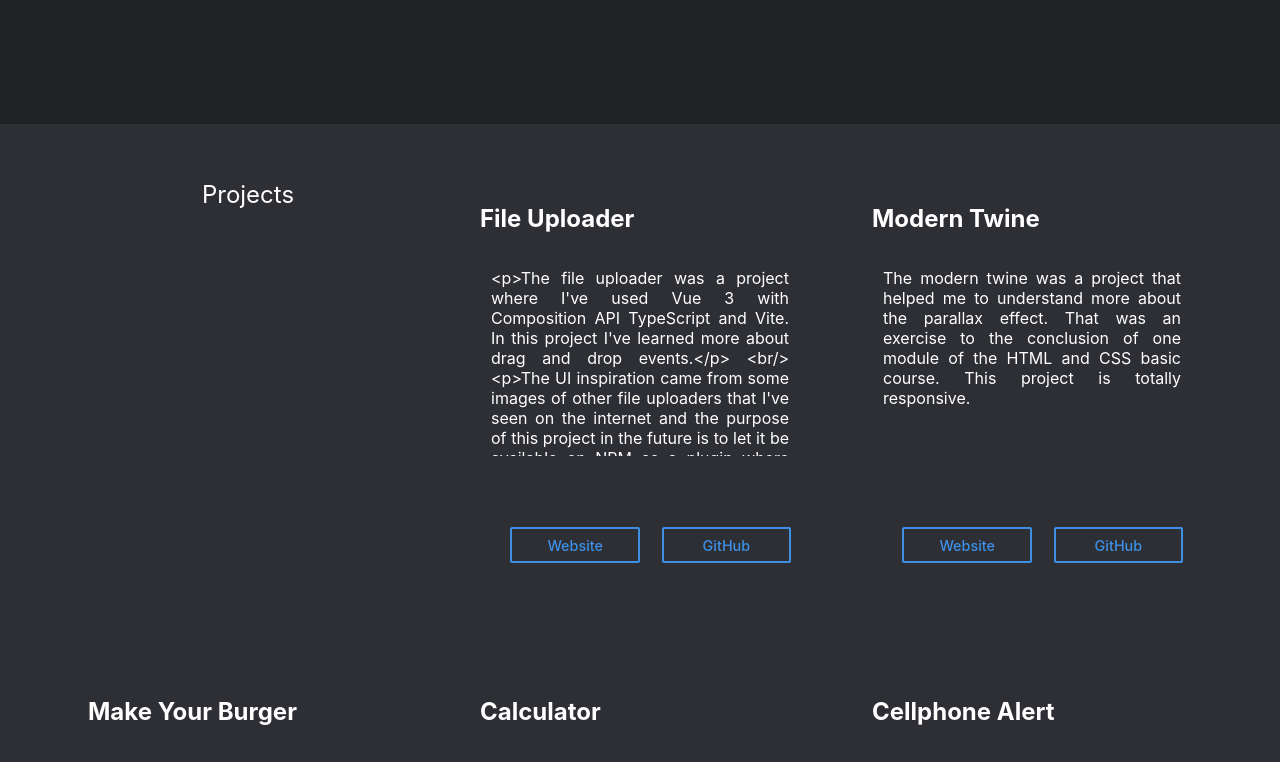
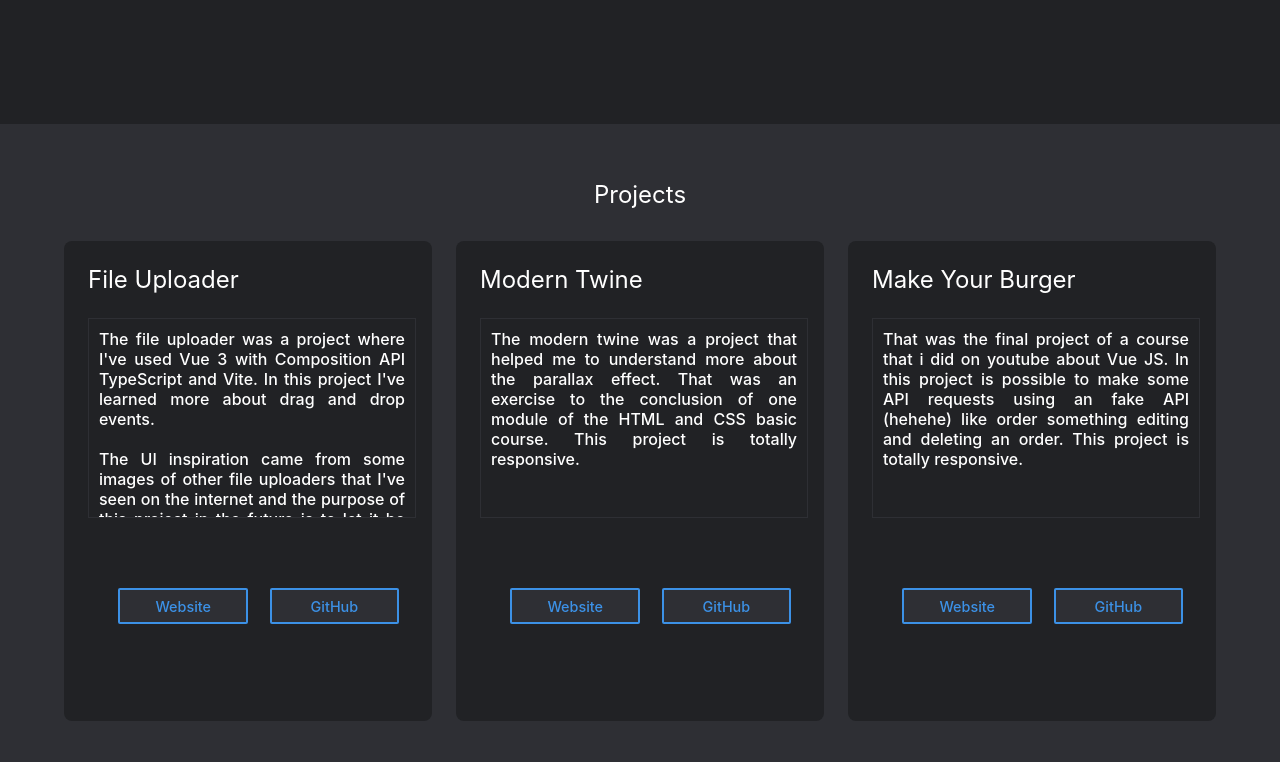
Before and after one commit to italoknd/portfolio, a Vue app in the folder my-portfolio/: page / in a window 1280 px wide. Shown: the part 1400-2162 px from the top of the page. Built offline with nearby package versions, Linux system fonts and the light colour scheme.

Commit message:
importing notification component and refactoring the component

```diff
--- a/my-portfolio/src/components/MyProjects.vue
+++ b/my-portfolio/src/components/MyProjects.vue
@@ -1,16 +1,33 @@
 <template>
+  <div>
     <section id="projects">
+      <h1 class="section-header">Projects</h1>
       <div class="main-projects-container">
-      <h1 class="section-header">Projects</h1>
-      <div id="projects-container" v-for="(card, index) in cards" :key="index">
-        <div class="projects-box" id="project-1">
-          <h2 id="header-title">{{ card.project_title }}</h2>
-          <p class="desc-project">
-            {{ card.short_description }}
-          </p>
+        <div
+          id="projects-container"
+          v-for="(card, index) in cards"
+          :key="index"
+        >
+          <div class="project-box" id="project">
+            <h2>{{ card.project_title }}</h2>
+            <p v-html="card.short_description" class="desc-project" />
             <div class="btn-container">
-            <a :href="card.quick_access_link" rel="next" target="_blank">
-              <button class="project-btn">Website</button>
+              <a
+                :href="
+                  !card.has_access_link ? '#projects' : card.quick_access_link
+                "
+                rel="next"
+                :target="!card.has_access_link ? '_self' : '_blank'"
+                @click="checkIfHasAccessLink(card.has_access_link)"
+              >
+                <button
+                  class="project-btn"
+                  :class="
+                    !card.has_access_link ? 'not-allowed' : 'cursor-pointer'
+                  "
+                >
+                  Website
+                </button>
               </a>
               <a :href="card.project_on_github" rel="next" target="_blank">
                 <button class="project-btn">GitHub</button>
@@ -20,11 +37,25 @@
         </div>
       </div>
     </section>
+
+    <Notification v-if="show_notification" />
+  </div>
 </template>
 <script setup lang="ts">
+import Notification from "./Notification.vue";
 import { cards_infos } from "../scripts/cards_info";
 import { ICardsInfos } from "../interface";
 import { ref } from "vue";
 
 const cards = ref<ICardsInfos[]>(cards_infos);
+const show_notification = ref<boolean>(false);
+
+//FUNCTIONS
+const checkIfHasAccessLink = (param: boolean) => {
+  !param ? (show_notification.value = true) : null;
+
+  setTimeout(() => {
+    show_notification.value = false;
+  }, 4000);
+};
 </script>
```
Lines whose indentation alone changed are shown as unchanged.
